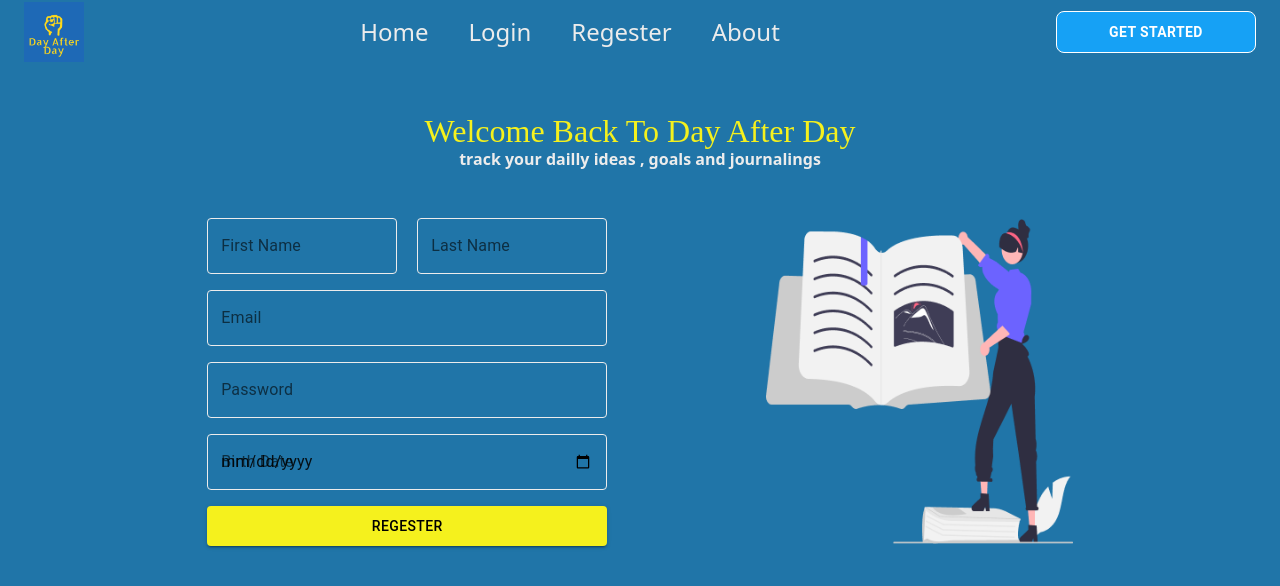
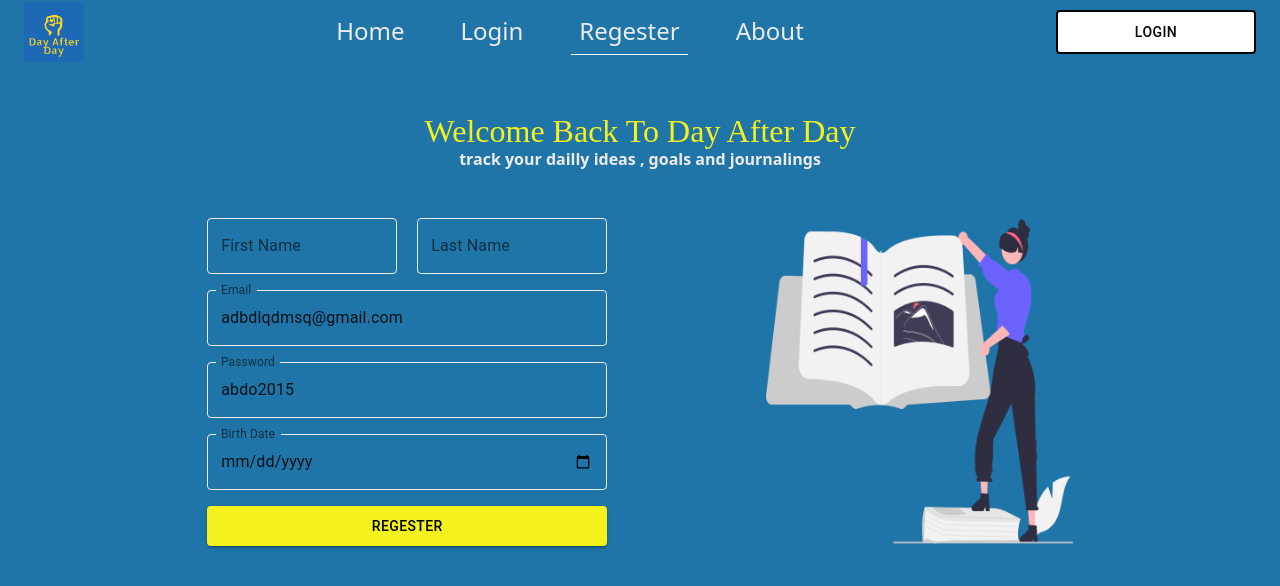
Before and after one commit to abderehmen02/Day-After-Day, a React (Create React App) app in the folder Front End/: page /regester in a window 1280 px wide. Shown: the top 586 px of the page. Built offline with nearby package versions, Linux system fonts and the light colour scheme; a web font is replaced by a local one.

Commit message:
fixing the nav

```diff
--- a/Front End/src/components/unlogedNav.tsx
+++ b/Front End/src/components/unlogedNav.tsx
@@ -1,36 +1,38 @@
 import React from 'react'
-import {Toolbar , Stack ,styled, Typography, Button } from '@mui/material'
-import  {Link} from 'react-router-dom'
+import {Toolbar , Stack , Box ,styled, Typography, Button  } from '@mui/material'
+import  {Link ,useLocation } from 'react-router-dom'
 import Icon from '../assets/images/favicon.png'
 
 function UnlogedNav() {
+  const location = useLocation()
   const StyledToolBar = styled(Toolbar)(({theme})=>({
  display  : 'flex' ,
  alignItems : 'center' ,
  justifyContent : 'space-between' ,
  width : '100vw'
   }))
-
-
+console.log('locatiion')
+console.log(location)
 const StyledTypography = styled(Typography)(({theme})=>({
   color : theme.palette.white.main ,
   fontWeight : 'normal' ,
   fontStyle: 'none' ,
-  '&:hover' : {
-     color : theme.palette.secondary.light
-  }
+  padding : '8px' ,
+  // '&:hover' : {
+  //    color : theme.palette.secondary.light
+  // }F5F11D
 }))
 
   return (
     <StyledToolBar>
         <img src={Icon} style={{width: '60px' , height : '60px'  }} ></img>
         <Stack direction="row" gap='40px' >
-<Link style={{textDecoration : 'none'}} to="/home" ><StyledTypography  variant='h4'  >Home</StyledTypography></Link>
-<Link  style={{textDecoration : 'none'}} to='/login' ><StyledTypography variant="h4" >Login</StyledTypography></Link>
-<Link  style={{textDecoration : 'none'}} to="/regester" > <StyledTypography   variant='h4' >Regester</StyledTypography></Link>
-<Link  style={{textDecoration : 'none'}}  to="/about" ><StyledTypography  variant='h4' >About</StyledTypography></Link>
+<Link  style={{textDecoration : 'none'}} to="/home" ><StyledTypography sx={(theme)=>({borderBottom : location.pathname === '/home' ? '1.5px solid white'  : 'none' , '&:hover'  : {color:  location.pathname === '/home' ? theme.palette.white.light : theme.palette.secondary.light}})} variant='h4'  >Home</StyledTypography></Link>
+<Link  style={{textDecoration : 'none'}} to='/login' ><StyledTypography variant="h4" sx={(theme)=>({borderBottom : location.pathname === '/login' ? '1.5px solid white'  : 'none' , '&:hover'  : {color:  location.pathname === '/login' ? theme.palette.white.light : theme.palette.secondary.light}})} >Login</StyledTypography></Link>
+<Link  style={{textDecoration : 'none'}} to="/regester" > <StyledTypography   variant='h4' sx={(theme)=>({borderBottom : location.pathname === '/regester' ? '1.5px solid white'  : 'none' , '&:hover'  : {color:  location.pathname === '/regester' ? theme.palette.white.light : theme.palette.secondary.light}})} >Regester</StyledTypography></Link>
+<Link  style={{textDecoration : 'none'}}  to="/about" ><StyledTypography  variant='h4' sx={(theme)=>({borderBottom : location.pathname === '/about' ? '1.5px solid white'  : 'none' , '&:hover'  : {color:  location.pathname === '/about' ? theme.palette.white.light : theme.palette.secondary.light}})} >About</StyledTypography></Link>
         </Stack>
-        <Button variant='standard' >Get Started</Button>
+{   location.pathname === '/regester'?  <Button variant='outlined' >Login</Button> :      <Button variant='standard' >Get Started</Button> }
     </StyledToolBar>
   )
 }
--- a/Front End/src/pages/login.tsx
+++ b/Front End/src/pages/login.tsx
@@ -51,7 +51,9 @@ const CssTextField = styled(TextField)(({theme})=>({
 }));
 
 
-
+console.log(email)
+console.log("password")
+console.log(password)
   return (
     <Box sx={{display : 'flex' , minHeight: '100vh' , gap : '10vh'  , alignItems :'center' , flexDirection: 'column' }} bgcolor={(theme)=>theme.palette.primary.main} >
       <UnlogedNav/>
@@ -62,11 +64,11 @@ const CssTextField = styled(TextField)(({theme})=>({
   <Typography variant='h4' color={(theme)=>theme.palette.white.light} textAlign='center'  >Welcome Back To Day After Day </Typography>
 </Box>
 <Box sx={{display : 'flex' , alignItems : 'center'    , gap : '16px'   , flexDirection : 'column'  }} >
-   <CssTextField   label='User Name'     />
-<CssTextField     label='Password'
+   <CssTextField   label='User Name'   value={email}  onChange={(e)=>{setEmail(e.target.value)}}  />
+<CssTextField     label='Password'   value={password}  onChange={(e)=>{setPassword(e.target.value)}}
  />
 </Box>
-    <Button variant='outlined' >    Login   </Button>
+    <Button variant='outlined' onClick={()=>{loginAction({email , password} , login , loginError , navigate )}} >    Login   </Button>
 </FormControl>
 <LoginText></LoginText>
 </Box>
--- a/Front End/src/pages/regester.tsx
+++ b/Front End/src/pages/regester.tsx
@@ -1,106 +1,171 @@
-  import React  , {useState } from 'react'
-  import { regester } from '../actions/auth'
-  import { authInfo  } from '../types/actions/auth'
-  import { userLoginTypes } from '../types'
-  import * as ActionCreators from '../state/actionCreators'
-  import {useDispatch , useSelector} from 'react-redux'
-  import {bindActionCreators} from 'redux'
-  import { useNavigate } from 'react-router-dom'
-  import { Header } from '../features/regester/components'
-  import '../features/regester/index.css'
-import SignUpImage from '../assets/images/signUp.png'
-import UnlogedNav from '../components/unlogedNav'
-import { FormControl, Stack  , Box , styled , TextField, Button} from '@mui/material'
+import React, { useState } from "react";
+import { regester } from "../actions/auth";
+import { authInfo } from "../types/actions/auth";
+import { userLoginTypes } from "../types";
+import * as ActionCreators from "../state/actionCreators";
+import { useDispatch, useSelector } from "react-redux";
+import { bindActionCreators } from "redux";
+import { useNavigate } from "react-router-dom";
+import { Header } from "../features/regester/components";
+import "../features/regester/index.css";
+import SignUpImage from "../assets/images/signUp.png";
+import UnlogedNav from "../components/unlogedNav";
+import {
+  FormControl,
+  Stack,
+  Box,
+  styled,
+  TextField,
+  Button,
+} from "@mui/material";
 
-  export const  Regester: React.FC = ()=> {
-  const dispatch = useDispatch() ;
-  const navigate  = useNavigate() ;
-  const {login} = bindActionCreators( ActionCreators  , dispatch)
-  const state = useSelector(state => state)
-  const [email, setEmail] = useState<string>("adbdlqdmsq@gmail.com") ;
-  const [myError, setmyError] = useState(null)
-  const [password, setPassword] = useState<string>("abdo2015") ;
-  const [birthDate, setBirthDate] = useState<string>(new Date().toUTCString()) ;
-  const [fullName, setFullName] = useState<string>("abderehmen")
+export const Regester: React.FC = () => {
+  const dispatch = useDispatch();
+  const navigate = useNavigate();
+  const { login } = bindActionCreators(ActionCreators, dispatch);
+  const state = useSelector((state) => state);
+  const [email, setEmail] = useState<string>("adbdlqdmsq@gmail.com");
+  const [myError, setmyError] = useState(null);
+  const [password, setPassword] = useState<string>("abdo2015");
+  const [birthDate, setBirthDate] = useState<string>(new Date().toUTCString());
+  const [FirstName, setFirstName] = useState("");
+  const [LastName, setLastName] = useState("");
+  const fullName = FirstName + LastName;
 
   // components
 
-const SignUpPage = styled(Box)(({theme})=>({
-  display : 'flex' ,
-  alignItems : 'center'  ,
-  flexDirection : 'column' ,
-  minHeight : '100vh' ,
-  width : '100vw',
-  gap : '48px' ,
-  backgroundColor : theme.palette.primary.main
-}))
+  const SignUpPage = styled(Box)(({ theme }) => ({
+    display: "flex",
+    alignItems: "center",
+    flexDirection: "column",
+    minHeight: "100vh",
+    width: "100vw",
+    gap: "48px",
+    backgroundColor: theme.palette.primary.main,
+  }));
 
-const CssTextField = styled(TextField)(({theme})=>({
-   width : '400px' ,
-   color : 'white' ,
-  '& label.Mui-focused': {
+  const CssTextField = styled(TextField)(({ theme }) => ({
+    width: "400px",
+    color: "white",
+    "& label.Mui-focused": {
       color: theme.palette.secondary.light,
     },
-  '& label.Mui' : {
-    color : 'white'
-  } ,
-  '& .MuiInput-underline:after': {
-    borderBottomColor: 'yellow',
+    "& label.Mui": {
+      color: "white",
     },
-  '& .MuiOutlinedInput-root': {
-    '& label' : {
-      color : 'white' ,
-    } ,
-    '& fieldset': {
+    "& .MuiInput-underline:after": {
+      borderBottomColor: "yellow",
+    },
+    "& .MuiOutlinedInput-root": {
+      "& label": {
+        color: "white",
+      },
+      "& fieldset": {
         borderColor: theme.palette.white.light,
       },
-    '&:hover fieldset': {
-      borderColor: 'yellow',
+      "&:hover fieldset": {
+        borderColor: "yellow",
       },
-    '&.Mui-focused fieldset': {
+      "&.Mui-focused fieldset": {
         borderColor: theme.palette.secondary.light,
       },
     },
   }));
 
-
-
-
-
-
-
-
-const handleSubmit =  async (event : any)  =>{
-       event.preventDefault() ;
-       dispatch({type: userLoginTypes.userLoginRequest })
-       const {data , error} = await regester({email , password , birthDate , fullName})  ;
-       if(error) {
-        return dispatch({type : userLoginTypes.userLoginFail , error })
+  const handleSubmit = async (event: any) => {
+    event.preventDefault();
+    dispatch({ type: userLoginTypes.userLoginRequest });
+    const { data, error } = await regester({
+      email,
+      password,
+      birthDate,
+      fullName,
+    });
+    if (error) {
+      return dispatch({ type: userLoginTypes.userLoginFail, error });
     }
-        login(data.token , data.userObj)
-        navigate("/productivity")
-           }
+    login(data.token, data.userObj);
+    navigate("/productivity");
+  };
 
   return (
-    <SignUpPage >
-      <UnlogedNav/>
-    <Header/>
-    <Stack direction='row' justifyContent='space-around' alignItems='center' width='80%'  >
-    <FormControl sx={{display : 'flex' , flexDirection:'column' , gap : '16px'}} >
- <Stack  direction='row' spacing='5%' width='400px' justifyContent='space-between' > <CssTextField label='First Name'  /> <CssTextField  label='Last Name' /> </Stack>
-<CssTextField label='Email'/>
-<CssTextField label='Password'  />
-<CssTextField label='Birth Date' type='date' />
-<Button onClick={(e)=>{handleSubmit(e)}}  variant='contained' width='400px' > Regester </Button>
+    <SignUpPage>
+      <UnlogedNav />
+      <Header />
+      <Stack
+        direction="row"
+        justifyContent="space-around"
+        alignItems="center"
+        width="80%"
+      >
+        <FormControl
+          sx={{ display: "flex", flexDirection: "column", gap: "16px" }}
+        >
+          <Stack
+            direction="row"
+            spacing="5%"
+            width="400px"
+            justifyContent="space-between"
+          >
+            {" "}
+            <CssTextField
+              label="First Name"
+              value={FirstName}
+              onChange={(e) => {
+                setFirstName(e.target.value);
+              }}
+            />{" "}
+            <CssTextField
+              value={LastName}
+              onChange={(e) => {
+                setLastName(e.target.value);
+              }}
+              label="Last Name"
+            />{" "}
+          </Stack>
+          <CssTextField
+            value={email}
+            onChange={(e) => {
+              setEmail(e.target.value);
+            }}
+            label="Email"
+          />
+          <CssTextField
+            value={password}
+            onChange={(e) => {
+              setPassword(e.target.value);
+            }}
+            label="Password"
+          />
+          <CssTextField
+            onChange={(e) => {
+              setBirthDate(e.target.value.toString());
+            }}
+            value={birthDate}
+            label="Birth Date"
+            type="date"
+          />
+          <Button
+            type="submit"
+            onClick={(e) => {
+              handleSubmit(e);
+            }}
+            variant="contained"
+          >
+            {" "}
+            Regester{" "}
+          </Button>
         </FormControl>
-      <img src={SignUpImage} style={{width : '30%'  , height : '100%' }} />
+        <img src={SignUpImage} style={{ width: "30%", height: "100%" }} />
       </Stack>
     </SignUpPage>
-  )
-}
+  );
+};
 
-{/* <div><label>full name</label><input  onChange={(e)=>{setFullName(e.target.value)}} value={fullName}  ></input>   </div>
+{
+  /* <div><label>full name</label><input  onChange={(e)=>{setFullName(e.target.value)}} value={fullName}  ></input>   </div>
 <div><label>email</label><input type="email"  onChange={(e)=>{setEmail(e.target.value)}}  value={email}  ></input>    </div>
 <div><label>birthDate</label><input onChange={(e)=>{setBirthDate(e.target.value.toString())}} value={birthDate}  type='Date' ></input>  </div>
 <div><label>password</label><input value={password} onChange={(e)=>{setPassword(e.target.value)}} ></input> </div>
-      <button onClick={(e)=>{handleSubmit(e)}} type="submit" > regester </button> */}
+      <button onClick={(e)=>{handleSubmit(e)}} type="submit" > regester </button> */
+}
```
Lines whose indentation alone changed are shown as unchanged.
